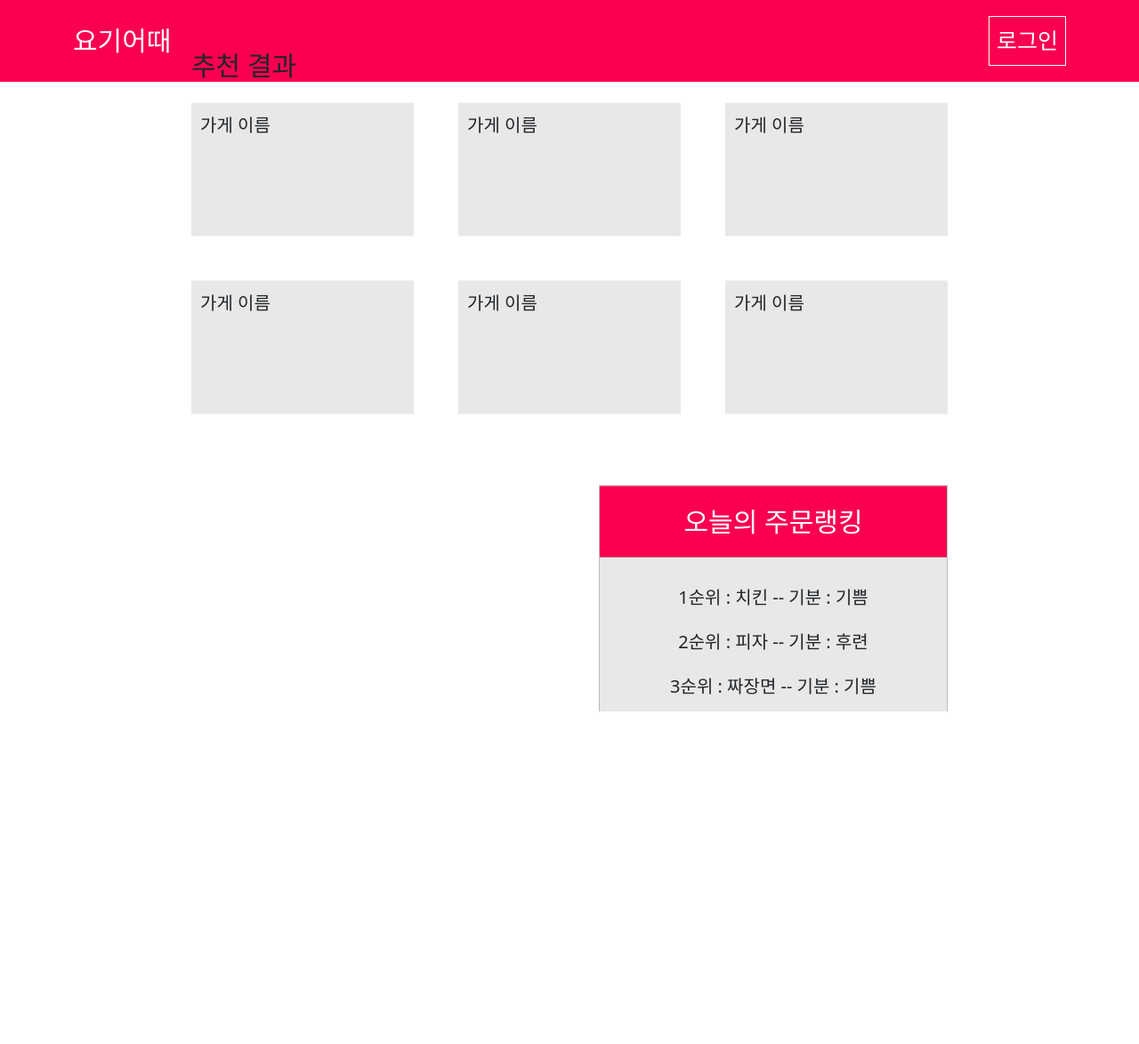
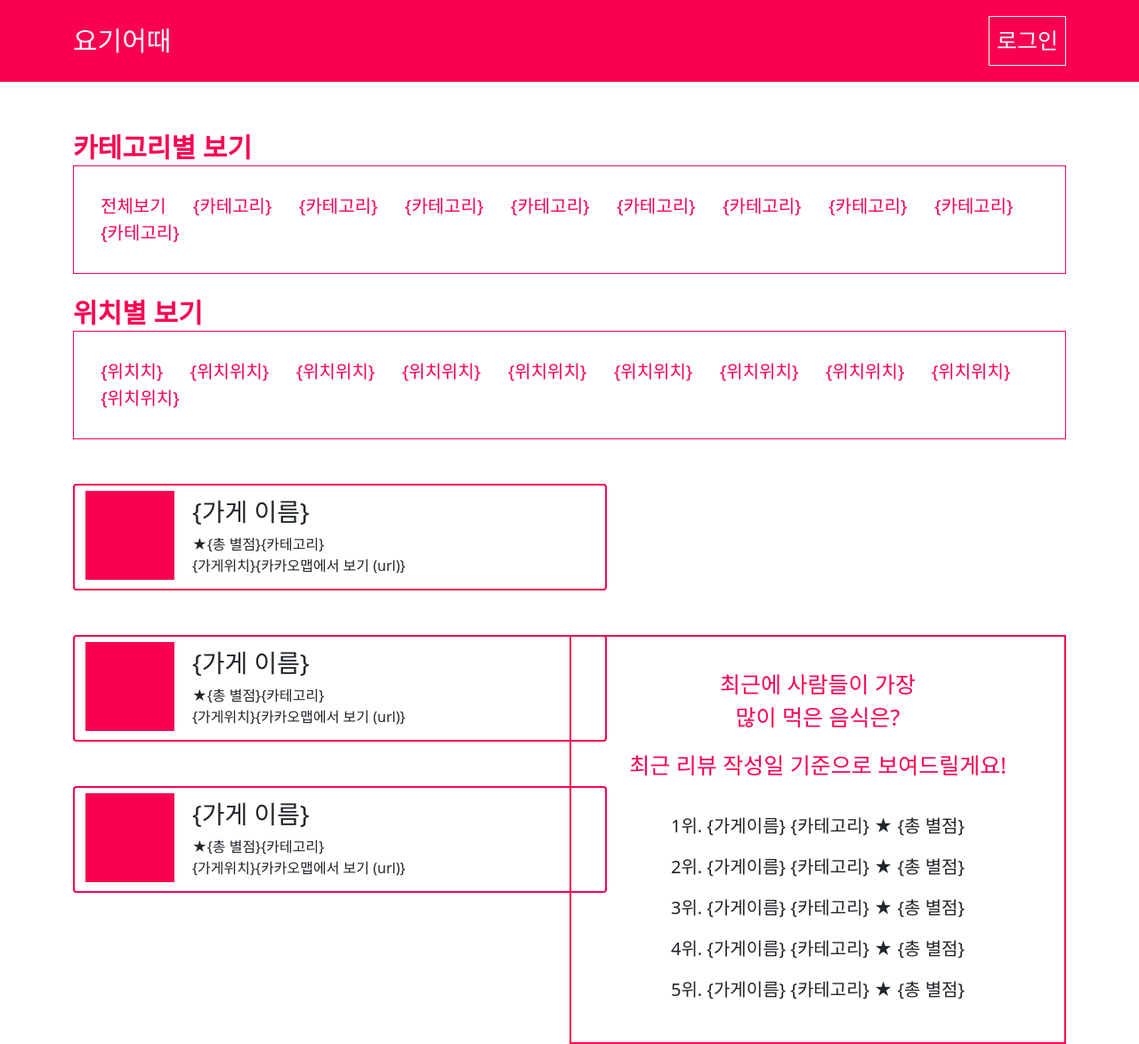
Before and after one commit to Reinforcement-succeeded/yogi_otte, a Django app: template templates/result/result.html in a window 1280 px wide. Shown: the whole page at 89% size. Before the commit the page ends 800 px from the top, so only its background shows below. Run offline with Django 3.2, Linux system fonts and the light colour scheme; the template is opened without the code that fills it, so the values that code supplies are empty.

Commit message:
ADD 메인 페이지 (미완) [ result.html / result.css / base.html / result.js ]

```diff
--- a/static/css/result.css
+++ b/static/css/result.css
@@ -1,98 +1,139 @@
-.wrap {
-    margin-top: 100px;
+.category-bar {
+    margin-top: 50px;
 }
 
-.form-group > input {
-    height: 50px;
-    background-color: #e8e8e8;
-    border-radius: 0px;
-    border: none;
+.category {
+    color: #fa0050;
+    font-size: 20px;
+}
+
+.category-text {
+    font: bold 30px "Noto Sans";
+}
+
+.category-box {
+    border: 1px solid #fa0050;
+    padding: 30px;
+    margin-bottom: 20px;
+}
+
+.category-box > span {
+    margin: 0px 25px 25px 0px;
+}
+
+
+.location {
+    color: #fa0050;
+    font-size: 20px;
+}
+
+.location-text {
+     font: bold 30px "Noto Sans";
+}
+
+.location-box {
+    border: 1px solid #fa0050;
+    padding: 30px;
+}
+
+.location-box > span {
+    margin: 0px 25px 25px 0px;
+}
+
+.store-box {
+    border: 2px solid #fa0050;
+    width: 600px;
+    height: 120px;
+    text-align: left;
+    margin-top: 50px;
+}
+
+.store {
+    display: flex;
+}
+
+.store-text {
+    margin: 7px 0px 0px 20px;
+}
+
+.img {
+    width: 100px;
+    height: 100px;
+    background-color: #fa0050;
+
 }
 
 .ranking {
     float: right;
-    margin-top: 20px;
-    height: 350px;
-    background-color: #e8e8e8;
-}
-
-.ranking-title {
-    width: 390px;
-    height: 80px;
-    color: #ffffff;
-    text-align: center;
-    line-height: 80px;
-    font-size: 30px;
-    background-color: #fa0050;
+    margin-top: -290px;
+    width: 50%;
+    height: 460px;
+    border: 2px solid #fa0050;
 }
 
 .ranking-text {
-    margin-top: 30px;
+    color: #fa0050;
+    text-align: center;
+    font-size: 25px;
+    margin: 35px 0px 35px 0px;
 }
 
-.ranking-text > div {
+.ranking-store {
     text-align: center;
-    margin-top: 10px;
-    margin-bottom: 20px;
+    font-size: 20px;
 }
 
-.result-title {
-    margin-top: 80px;
-    font-size: 30px;
+.footer {
+    margin-bottom: 100px;
+}
+/* mystyle.css */
+/* The Modal (background) */
+.modal {
+    display: none; /* Hidden by default */
+    position: fixed; /* Stay in place */
+    z-index: 5; /* Sit on top */
+    left: 0;
+    top: 0;
+    width: 100%; /* Full width */
+    height: 100%; /* Full height */
+    overflow: auto; /* Enable scroll if needed */
+    background-color: rgb(0, 0, 0); /* Fallback color */
+    background-color: rgba(0, 0, 0, 0.4); /* Black w/ opacity */
 }
 
-.store{
-    margin-top: 20px;
-    display: grid;
-    float: left;
-    grid-template-columns: 300px 300px auto;
-    grid-template-rows: 200px 10px 200px;
+/* Modal Content/Box */
+.modal-content {
+    background-color: #fefefe;
+    border: 1px solid #888;
+    margin: 65px auto; /* 15% from the top and centered */
+    padding-top: 50px;
+    width: 1600px; /* Could be more or less, depending on screen size */
+    height: 800px;
 }
 
-.store1 {
-    font-size: 20px;
-    padding: 10px;
-    width: 250px;
-    height: 150px;
-    background-color: #e8e8e8;
+.modal-content > h2 {
+    margin-right: 1200px;
 }
 
-.store2 {
-    font-size: 20px;
-    padding: 10px;
-    width: 250px;
-    height: 150px;
-    background-color: #e8e8e8;
+.modal-content > div {
+    margin-bottom: 30px;
 }
 
-.store3 {
-    font-size: 20px;
-    padding: 10px;
-    width: 250px;
-    height: 150px;
-    background-color: #e8e8e8;
+.modal-content > div > span {
+    margin: 50px 150px 150px 50px;
 }
 
-.store4 {
-    font-size: 20px;
-    padding: 10px;
-    width: 250px;
-    height: 150px;
-    background-color: #e8e8e8;
+/* The Close Button */
+.close {
+    color: #aaa;
+    float: right;
+    font-size: 28px;
+    font-weight: bold;
 }
 
-.store5 {
-    font-size: 20px;
-    padding: 10px;
-    width: 250px;
-    height: 150px;
-    background-color: #e8e8e8;
+.close:hover,
+.close:focus {
+    color: black;
+    text-decoration: none;
+    cursor: pointer;
 }
-
-.store6 {
-    font-size: 20px;
-    padding: 10px;
-    width: 250px;
-    height: 150px;
-    background-color: #e8e8e8;
-}
--- a/static/js/result.js
+++ b/static/js/result.js
@@ -0,0 +1,40 @@
+// Modal을 가져옵니다.
+var modals = document.getElementsByClassName("modal");
+// Modal을 띄우는 클래스 이름을 가져옵니다.
+var btns = document.getElementsByClassName("btn");
+// Modal을 닫는 close 클래스를 가져옵니다.
+var spanes = document.getElementsByClassName("close");
+var funcs = [];
+
+// Modal을 띄우고 닫는 클릭 이벤트를 정의한 함수
+function Modal(num) {
+  return function() {
+    // 해당 클래스의 내용을 클릭하면 Modal을 띄웁니다.
+    btns[num].onclick =  function() {
+        modals[num].style.display = "block";
+        console.log(num);
+    };
+
+    // <span> 태그(X 버튼)를 클릭하면 Modal이 닫습니다.
+    spanes[num].onclick = function() {
+        modals[num].style.display = "none";
+    };
+  };
+}
+
+// 원하는 Modal 수만큼 Modal 함수를 호출해서 funcs 함수에 정의합니다.
+for(var i = 0; i < btns.length; i++) {
+  funcs[i] = Modal(i);
+}
+
+// 원하는 Modal 수만큼 funcs 함수를 호출합니다.
+for(var j = 0; j < btns.length; j++) {
+  funcs[j]();
+}
+
+// Modal 영역 밖을 클릭하면 Modal을 닫습니다.
+window.onclick = function(event) {
+  if (event.target.className == "modal") {
+      event.target.style.display = "none";
+  }
+};
--- a/templates/base.html
+++ b/templates/base.html
@@ -41,23 +41,23 @@
             </div>
         </nav>
         {% if user.is_authenticated %}
-        <div class="sidebar">
-            <div class="review">
-                <div class="review-title">오늘의 리뷰</div>
-                <div class="menu">메뉴 : 치킨</div>
-                <p class="review-text">후기 : 오늘 너무 우울했는데 치킨 먹으니까 기분이 좋아졌네요.</p>
-            </div>
-            <div class="ranking">
-                <div class="ranking-title">오늘의 주문랭킹</div>
-                <div class="ranking-text">
-                    <div>1순위 : 치킨 -- 기분 : 기쁨</div>
-                    <div>2순위 : 피자 -- 기분 : 후련</div>
-                    <div>3순위 : 짜장면 -- 기분 : 기쁨</div>
-                    <div>4순위 : 보쌈 -- 기분 : 기쁨</div>
-                    <div>5순위 : 햄버거 -- 기분 : 기쁨</div>
-                </div>
-            </div>
-        </div>
+<!--        <div class="sidebar">-->
+<!--            <div class="review">-->
+<!--                <div class="review-title">오늘의 리뷰</div>-->
+<!--                <div class="menu">메뉴 : 치킨</div>-->
+<!--                <p class="review-text">후기 : 오늘 너무 우울했는데 치킨 먹으니까 기분이 좋아졌네요.</p>-->
+<!--            </div>-->
+<!--            <div class="ranking">-->
+<!--                <div class="ranking-title">오늘의 주문랭킹</div>-->
+<!--                <div class="ranking-text">-->
+<!--                    <div>1순위 : 치킨 &#45;&#45; 기분 : 기쁨</div>-->
+<!--                    <div>2순위 : 피자 &#45;&#45; 기분 : 후련</div>-->
+<!--                    <div>3순위 : 짜장면 &#45;&#45; 기분 : 기쁨</div>-->
+<!--                    <div>4순위 : 보쌈 &#45;&#45; 기분 : 기쁨</div>-->
+<!--                    <div>5순위 : 햄버거 &#45;&#45; 기분 : 기쁨</div>-->
+<!--                </div>-->
+<!--            </div>-->
+<!--        </div>-->
         <div class="search">
             <img src="{% static 'img/background.jpg' %}" />
             <form class="form-area">
--- a/templates/result/result.html
+++ b/templates/result/result.html
@@ -6,49 +6,157 @@
 {% block content %}
 {% load static %}
 <link rel="stylesheet" href="{% static 'css/result.css' %}">
-<script src="{% static 'js/result.js'%}"></script>
 <div class="container">
     <div class="wrap">
-        <form class="form-area">
-            <div class="form-group mt-2 mb-2">
-                <input type="text" class="form-control" id="text" name="text" placeholder="오늘은 요거 어때?">
+        <div class="main">
+            <div class="category-bar">
+                <div class="category">
+                    <div class="category-text">카테고리별 보기</div>
+                    <div class="category-box">
+                        <span>전체보기</span>
+                        <span>{카테고리}</span>
+                        <span>{카테고리}</span>
+                        <span>{카테고리}</span>
+                        <span>{카테고리}</span>
+                        <span>{카테고리}</span>
+                        <span>{카테고리}</span>
+                        <span>{카테고리}</span>
+                        <span>{카테고리}</span>
+                        <span>{카테고리}</span>
+                    </div>
+                </div>
             </div>
-            <div class="main">
-                <div class="result">
-                    <div class="result-title">추천 결과</div>
+
+            <div class="location">
+                <div class="location-text">위치별 보기</div>
+                <div class="location-box">
+                    <span>{위치치}</span>
+                    <span>{위치위치}</span>
+                    <span>{위치위치}</span>
+                    <span>{위치위치}</span>
+                    <span>{위치위치}</span>
+                    <span>{위치위치}</span>
+                    <span>{위치위치}</span>
+                    <span>{위치위치}</span>
+                    <span>{위치위치}</span>
+                    <span>{위치위치}</span>
+                </div>
+            </div>
+
+            <div>
+                <div class="btn store-box">
                     <div class="store">
-                        <div class="store1">
-                            <div>가게 이름</div>
+                        <div class="img"></div>
+                        <div class="store-text">
+                            <h3>{가게 이름}</h3>
+                            <span>★{총 별점}</span><span>{카테고리}</span>
+                            <br>
+                            <span>{가게위치}</span><span>{카카오맵에서 보기 (url)}</span>
+                            <div>
+                            </div>
                         </div>
-                        <div class="store2">
-                            <div>가게 이름</div>
-                        </div>
-                        <div class="store3">
-                            <div>가게 이름</div>
-                        </div>
-                        <div class="store4">
-                            <div>가게 이름</div>
-                        </div>
-                        <div class="store5">
-                            <div>가게 이름</div>
-                        </div>
-                        <div class="store6">
-                            <div>가게 이름</div>
+                        <!-- 1 번째 Modal -->
+                        <div class="modal">
+                            <!-- 1 번째 Modal의 내용 -->
+                            <div class="modal-content">
+                                <span class="close"></span>
+                                <div>
+                                    <h2>롯데리아 리뷰</h2>
+                                </div>
+                                <hr>
+                                <div>
+                                    <span>리뷰 : </span>
+                                    <span>작성일 : </span>
+                                    <span>별점 : </span>
+                                </div>
+                            </div>
                         </div>
                     </div>
                 </div>
-                <div class="ranking">
-                    <div class="ranking-title">오늘의 주문랭킹</div>
-                    <div class="ranking-text">
-                        <div>1순위 : 치킨 -- 기분 : 기쁨</div>
-                        <div>2순위 : 피자 -- 기분 : 후련</div>
-                        <div>3순위 : 짜장면 -- 기분 : 기쁨</div>
-                        <div>4순위 : 보쌈 -- 기분 : 기쁨</div>
-                        <div>5순위 : 햄버거 -- 기분 : 기쁨</div>
+                <br>
+                 <div class="btn store-box">
+                    <div class="store">
+                        <div class="img"></div>
+                        <div class="store-text">
+                            <h3>{가게 이름}</h3>
+                            <span>★{총 별점}</span><span>{카테고리}</span>
+                            <br>
+                            <span>{가게위치}</span><span>{카카오맵에서 보기 (url)}</span>
+                            <div>
+                            </div>
+                        </div>
+                        <!-- 1 번째 Modal -->
+                        <div class="modal">
+                            <!-- 1 번째 Modal의 내용 -->
+                            <div class="modal-content">
+                                <span class="close"></span>
+                                <div>
+                                    <h2>롯데리아 리뷰</h2>
+                                </div>
+                                <hr>
+                                <div>
+                                    <span>리뷰 : </span>
+                                    <span>작성일 : </span>
+                                    <span>별점 : </span>
+                                </div>
+                            </div>
+                        </div>
                     </div>
                 </div>
+                <br>
+                 <div class="btn store-box">
+                    <div class="store">
+                        <div class="img"></div>
+                        <div class="store-text">
+                            <h3>{가게 이름}</h3>
+                            <span>★{총 별점}</span><span>{카테고리}</span>
+                            <br>
+                            <span>{가게위치}</span><span>{카카오맵에서 보기 (url)}</span>
+                            <div>
+                            </div>
+                        </div>
+                        <!-- 1 번째 Modal -->
+                        <div class="modal">
+                            <!-- 1 번째 Modal의 내용 -->
+                            <div class="modal-content">
+                                <span class="close"></span>
+                                <div>
+                                    <h2>롯데리아 리뷰</h2>
+                                </div>
+                                <hr>
+                                <div>
+                                    <span>리뷰 : </span>
+                                    <span>작성일 : </span>
+                                    <span>별점 : </span>
+                                </div>
+                            </div>
+                        </div>
+                    </div>
+                </div>
+
+            <div class="ranking">
+                <div class="ranking-text">
+                    <p>최근에 사람들이 가장
+                    <br>
+                    많이 먹은 음식은?
+                    </p>
+                    <p>최근 리뷰 작성일 기준으로 보여드릴게요!</p>
+                </div>
+                <div class="ranking-store">
+                    <p>1위. {가게이름} {카테고리} ★ {총 별점}</p>
+                    <p>2위. {가게이름} {카테고리} ★ {총 별점}</p>
+                    <p>3위. {가게이름} {카테고리} ★ {총 별점}</p>
+                    <p>4위. {가게이름} {카테고리} ★ {총 별점}</p>
+                    <p>5위. {가게이름} {카테고리} ★ {총 별점}</p>
+                </div>
             </div>
-        </form>
+
+            <div class="footer">
+
+            </div>
+                <script src="{% static 'js/result.js' %}"></script>
+            </div>
+        </div>
     </div>
 </div>
 {% endblock %}
```
